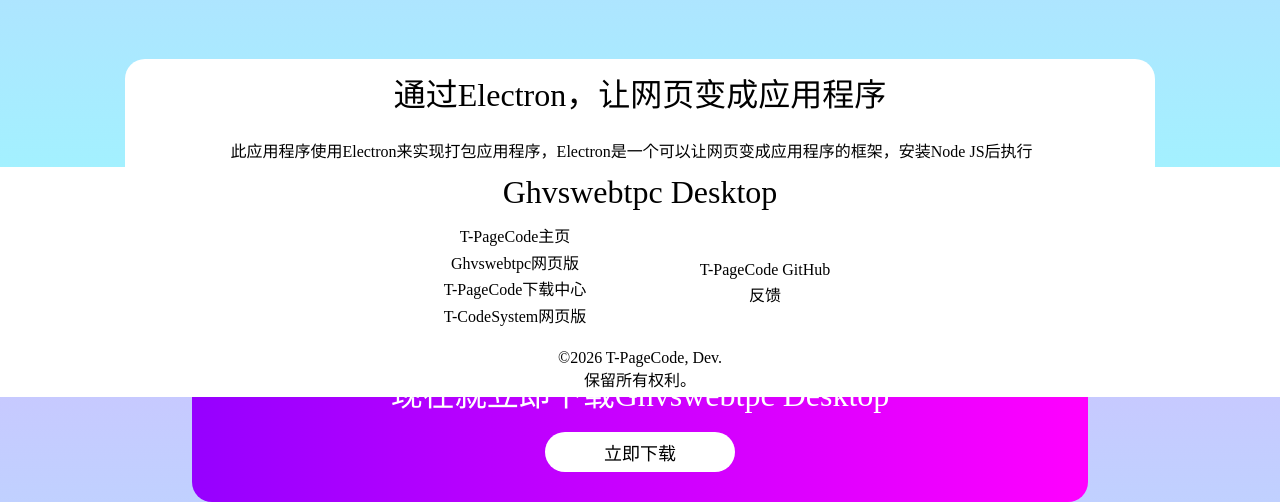
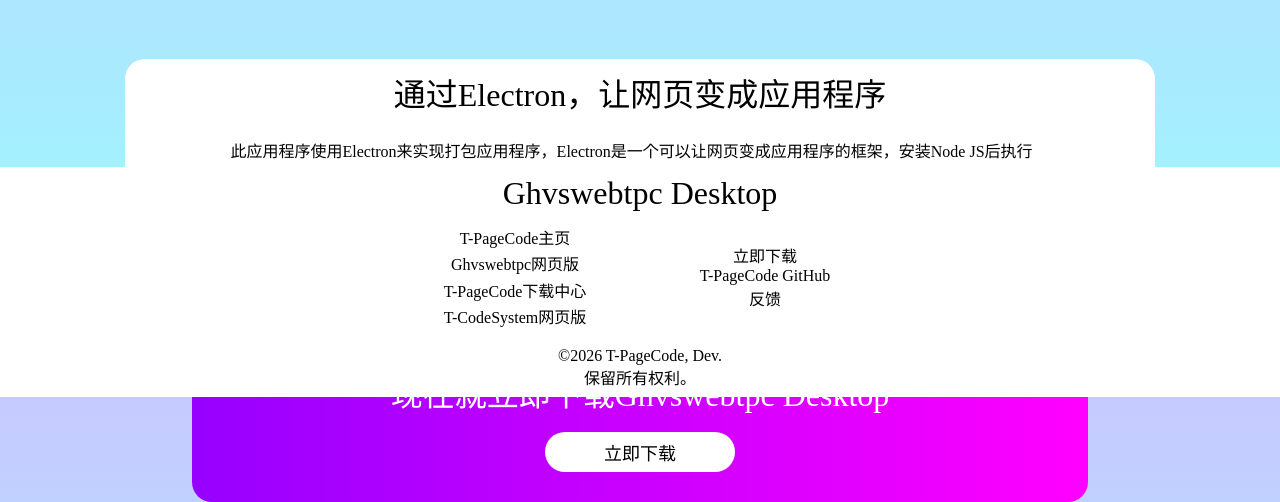
Before and after one commit to T-PageCode/Ghvswebtpc-Desktop, an Electron app: page index.html in a window 1280 px wide. Shown: the part 423-925 px from the top of the page. Drawn offline with Linux system fonts and the light colour scheme.

Commit message:
增加一个A链接：立即下载

```diff
--- a/index.html
+++ b/index.html
@@ -230,14 +230,14 @@
             color: rgb(150,0,255);
         }
         footer p{
-            margin-top: 70px;
+            margin-top: 80px;
         }
         .right-a{
             margin-right: 250px;
         }
         .left-a{
             margin-left: 250px;
-            margin-top: -45px;
+            margin-top: -42.5px;
         }
     </style>
 </head>
@@ -268,6 +268,7 @@
         <a href="https://t-pagecode.github.io/T-CodeSystem" class="right-a">T-CodeSystem网页版</a>
         <a href="https://github.com/T-PageCode/Ghvswebtpc-Desktop/issues/new" class="left-a">反馈</a>
         <a href="https://github.com/T-PageCode" class="left-a">T-PageCode GitHub</a>
+        <a href="javascript:window.open('https://github.com/T-PageCode/Ghvswebtpc-Desktop/releases/download/v1.1.7/Ghvswebtpc-Desktop-Setup-1.1.7.exe','gh')" class="left-a">立即下载</a>
         <p>&copy;2026 T-PageCode, Dev.<br>保留所有权利。</p>
     </footer>
     <script>
```
